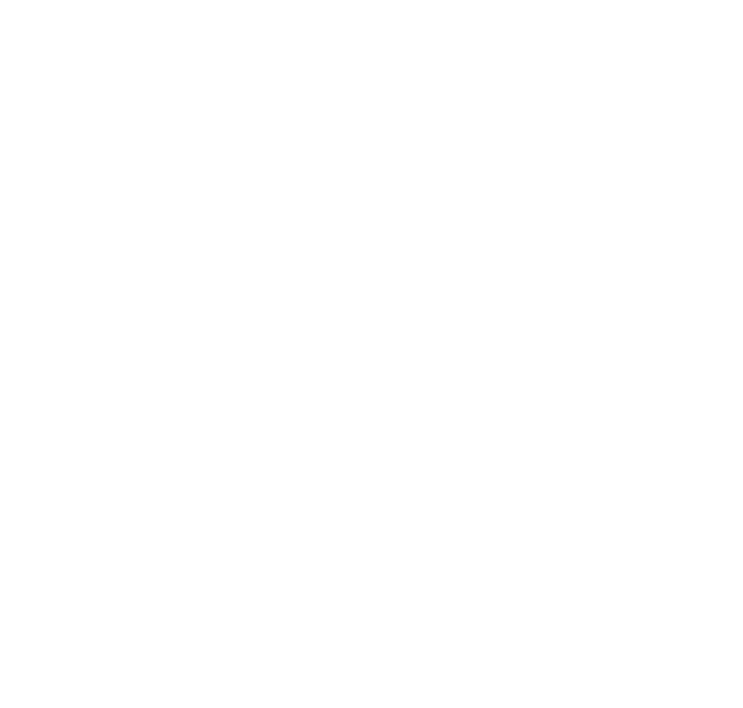
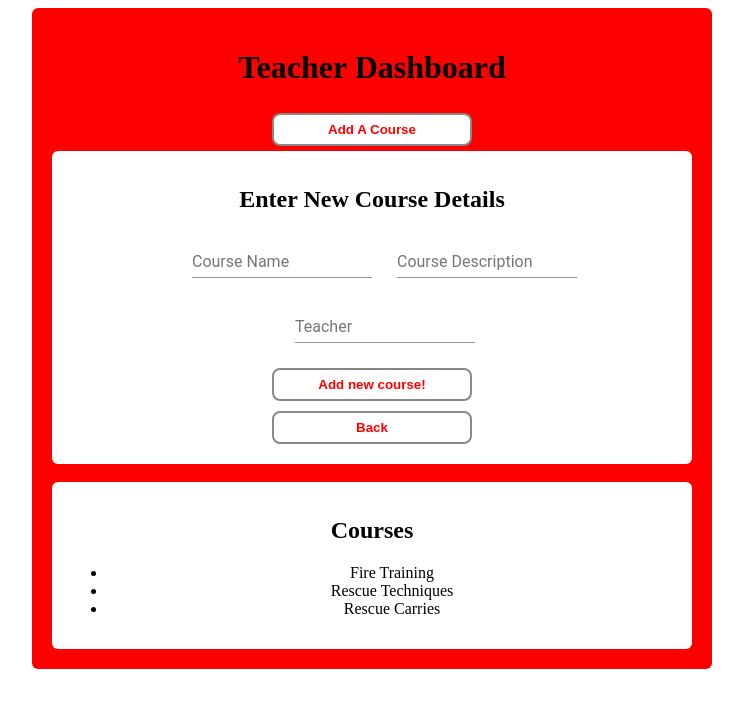
Before and after one commit to davidjzak/shopappsen, an Angular app: page /teacherdash in a window 1280 px wide. Before the commit this address led to /. Shown: the top 708 px of the page, without its empty margins (268-1011 px from the left). Built offline with nearby package versions, Linux system fonts and the light colour scheme.

Commit message:
addcourselogicstarted

```diff
--- a/src/app/app-routing.module.ts
+++ b/src/app/app-routing.module.ts
@@ -4,6 +4,7 @@
 import { LoginComponent } from './login/login.component';
 import { FirecoursesComponent } from './firecourses/firecourses.component';
 import { StudentComponent } from './student/student.component';
+import { TeacherdashComponent } from './teacherdash/teacherdash.component'
 
 const routes: Routes = [
   {
@@ -21,6 +22,10 @@
   {
     path: 'student',
     component: StudentComponent
+  },
+  {
+    path: 'teacherdash',
+    component: TeacherdashComponent
   }
 ];
 
--- a/src/app/app.module.ts
+++ b/src/app/app.module.ts
@@ -13,6 +13,7 @@
 import {Component, OnInit, ViewChild} from '@angular/core';
 import {MatPaginatorModule} from '@angular/material/paginator';
 import {MatTableModule} from '@angular/material/table';
+import { TeacherdashComponent } from './teacherdash/teacherdash.component';
 
 
 @NgModule({
@@ -23,6 +24,7 @@
     StudentloginComponent,
     StudentRegisterComponent,
     StudentComponent,
+    TeacherdashComponent,
 
 
   ],
--- /dev/null
+++ b/src/app/teacherdash/teacherdash.component.html
@@ -0,0 +1,49 @@
+<div class="lContainer">
+  <h1>Teacher Dashboard</h1>
+
+  <button class="logbutton" (click)="addCourse();">Add A Course</button>
+
+  <div class="formContainer">
+<h2> Enter New Course Details</h2>
+
+      <mat-form-field>
+        <input appearance="standard" matInput placeholder="Course Name" formControlName="tCourseName" />
+        <mat-error>
+        </mat-error>
+
+      </mat-form-field>
+
+      <mat-form-field >
+        <input appearance="standard" matInput placeholder="Course Description" formControlName="tDescription" />
+        <mat-error>
+        </mat-error>
+
+      </mat-form-field>
+
+      <mat-form-field>
+        <input appearance="standard" matInput placeholder="Teacher" formControlName="tTeacherName" />
+        <mat-error>
+        </mat-error>
+
+      </mat-form-field>
+<br>
+      <button class="logbutton" (click)="pushCourse()">Add new course!</button><br>
+      <button  class="logbutton"> Back </button>
+
+
+
+
+  </div>
+<br>
+<div class="formContainer">
+<h2>Courses</h2>
+
+<ul>
+  <li *ngFor="let course of courses">
+    {{ course }}
+  </li>
+</ul>
+  </div>
+
+
+  </div>
--- /dev/null
+++ b/src/app/teacherdash/teacherdash.component.scss
@@ -0,0 +1,40 @@
+.lContainer {
+    margin: auto;
+    width: 50vw;
+    background-color: red;
+    text-align: center;
+    border-radius: 6px;
+    padding: 20px;
+}
+
+.logbutton {
+    margin: 5px;
+    background-color: white;
+    width: 200px;
+    height: 33px;
+    border-radius: 8px;
+    color: red;
+    font-weight: bold;
+    border: 2px solid #888;
+
+}
+
+.logbutton:active, .logbutton:hover {
+
+background-color: #ff4f4f;
+color: black;
+}
+
+
+.formContainer{
+    background-color: white;
+    border-radius: 6px;
+    padding: 15px;
+
+  }
+
+
+
+.mat-form-field{
+    margin-left: 25px;
+}
--- /dev/null
+++ b/src/app/teacherdash/teacherdash.component.ts
@@ -0,0 +1,24 @@
+import { Component, OnInit } from '@angular/core';
+
+@Component({
+  selector: 'app-teacherdash',
+  templateUrl: './teacherdash.component.html',
+  styleUrls: ['./teacherdash.component.scss']
+})
+export class TeacherdashComponent implements OnInit {
+
+  constructor() { }
+
+  ngOnInit() {
+  }
+
+  courses = ['Fire Training', 'Rescue Techniques', 'Rescue Carries'];
+
+
+
+  pushCourse(){
+    console.log('entered');
+this.courses.push('tree');
+
+  }
+}
```
Also changed, not shown: 1 other file (tests, documents, lock files or other folders).
